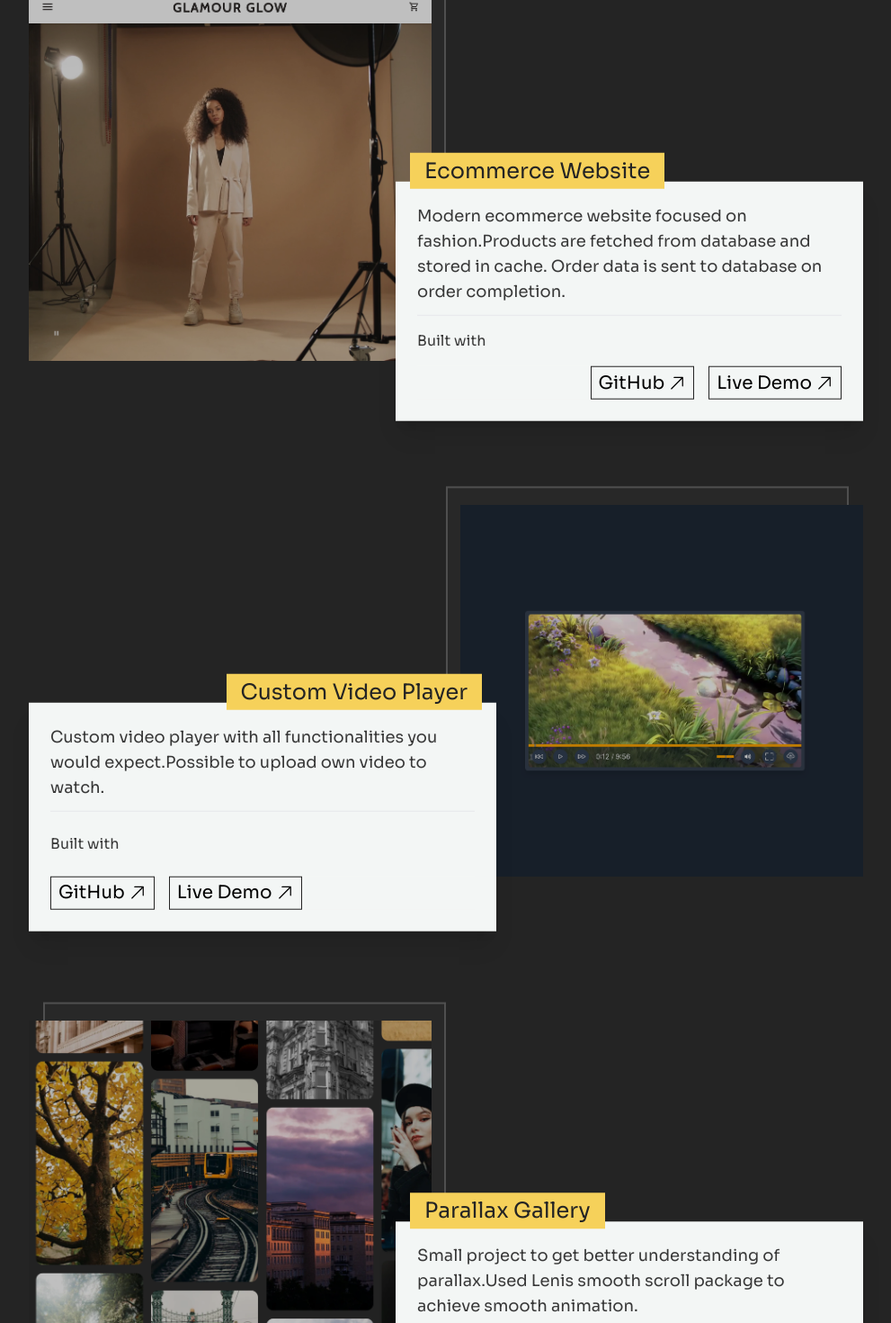
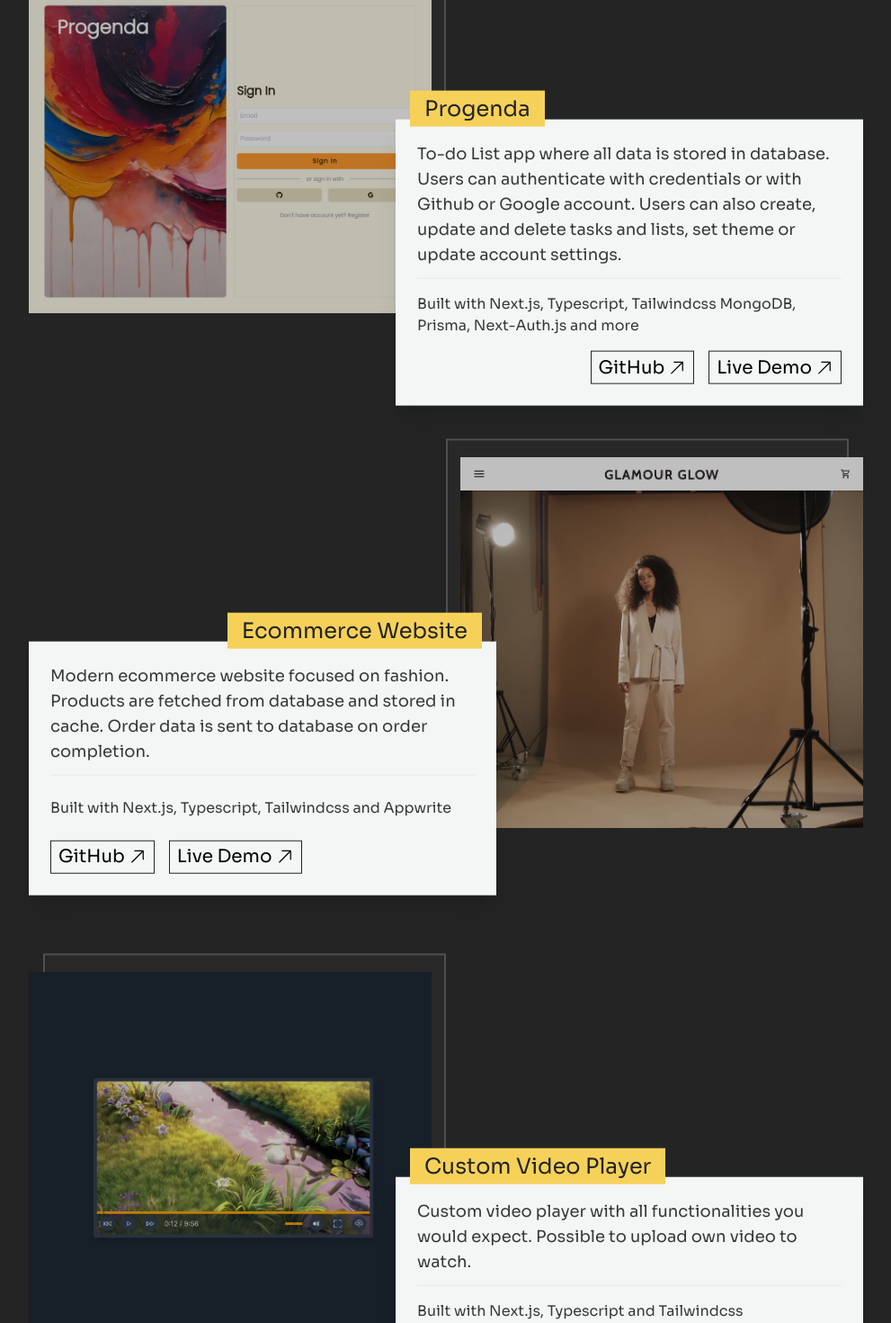
Before and after one commit to michalciberej/personal-website-v2, a Next.js app: page / in a window 1280 px wide. Shown: the part 1642-3112 px from the top of the page at 90% size, without its empty margins (144-1135 px from the left). Built offline with nearby package versions, Linux system fonts and the light colour scheme.

Commit message:
Change projects

```diff
--- a/app/components/sections/Projects.tsx
+++ b/app/components/sections/Projects.tsx
@@ -1,26 +1,36 @@
 import SectionHeading from '../SectionHeading';
 import Project from '../Project';
 import React from 'react';
-import { TbBrandFramerMotion } from 'react-icons/tb';
-import { DiSass } from 'react-icons/di';
-import {
-  SiNextdotjs,
-  SiTypescript,
-  SiTailwindcss,
-  SiAppwrite,
-} from 'react-icons/si';
 
 const projects = [
+  {
+    thumbnail: '/progenda.png',
+    header: 'Progenda',
+    alt: 'Picture of project - Progenda',
+    description:
+      'To-do List app where all data is stored in database. Users can authenticate with credentials or with Github or Google account. Users can also create, update and delete tasks and lists, set theme or update account settings. ',
+    techs:
+      'Next.js, Typescript, Tailwindcss MongoDB, Prisma, Next-Auth.js and more',
+    left: true,
+    links: [
+      {
+        title: 'GitHub',
+        link: 'https://github.com/michalciberej/progenda',
+      },
+      {
+        title: 'Live Demo',
+        link: 'https://progenda.vercel.app/',
+      },
+    ],
+  },
   {
     thumbnail: '/ecommerce-website.png',
     header: 'Ecommerce Website',
     alt: 'Picture of project - ecommerce website',
-    description: [
-      'Modern ecommerce website focused on fashion.',
-      'Products are fetched from database and stored in cache. Order data is sent to database on order completion.',
-    ],
-    techs: [SiNextdotjs, SiTypescript, SiTailwindcss, SiAppwrite],
-    left: true,
+    description:
+      'Modern ecommerce website focused on fashion. Products are fetched from database and stored in cache. Order data is sent to database on order completion.',
+    techs: 'Next.js, Typescript, Tailwindcss and Appwrite',
+    left: false,
     links: [
       {
         title: 'GitHub',
@@ -36,12 +46,10 @@ const projects = [
     thumbnail: '/custom-video-player.png',
     header: 'Custom Video Player',
     alt: 'Picture of project - custom video player',
-    description: [
-      'Custom video player with all functionalities you would expect.',
-      'Possible to upload own video to watch.',
-    ],
-    techs: [SiNextdotjs, SiTypescript, SiTailwindcss],
-    left: false,
+    description:
+      'Custom video player with all functionalities you would expect. Possible to upload own video to watch.',
+    techs: 'Next.js, Typescript and Tailwindcss',
+    left: true,
     links: [
       {
         title: 'GitHub',
@@ -50,27 +58,6 @@ const projects = [
       {
         title: 'Live Demo',
         link: 'https://custom-video-player-weld.vercel.app/',
-      },
-    ],
-  },
-  {
-    thumbnail: '/parallax-gallery.png',
-    header: 'Parallax Gallery',
-    alt: 'Picture of project - parallax gallery',
-    description: [
-      'Small project to get better understanding of parallax.',
-      'Used Lenis smooth scroll package to achieve smooth animation.',
-    ],
-    techs: [SiNextdotjs, SiTypescript, DiSass, TbBrandFramerMotion],
-    left: true,
-    links: [
-      {
-        title: 'GitHub',
-        link: 'https://github.com/michalciberej/nextjs-parallax-gallery',
-      },
-      {
-        title: 'Live Demo',
-        link: 'https://nextjs-parallax-gallery.vercel.app/',
       },
     ],
   },
--- a/typings.d.ts
+++ b/typings.d.ts
@@ -7,8 +7,8 @@ export interface ProjectProps {
   thumbnail: string;
   header: string;
   alt: string;
-  description: string[];
-  techs: string[];
+  description: string;
+  techs: string;
   left: boolean;
   links: Links[];
 }
```
